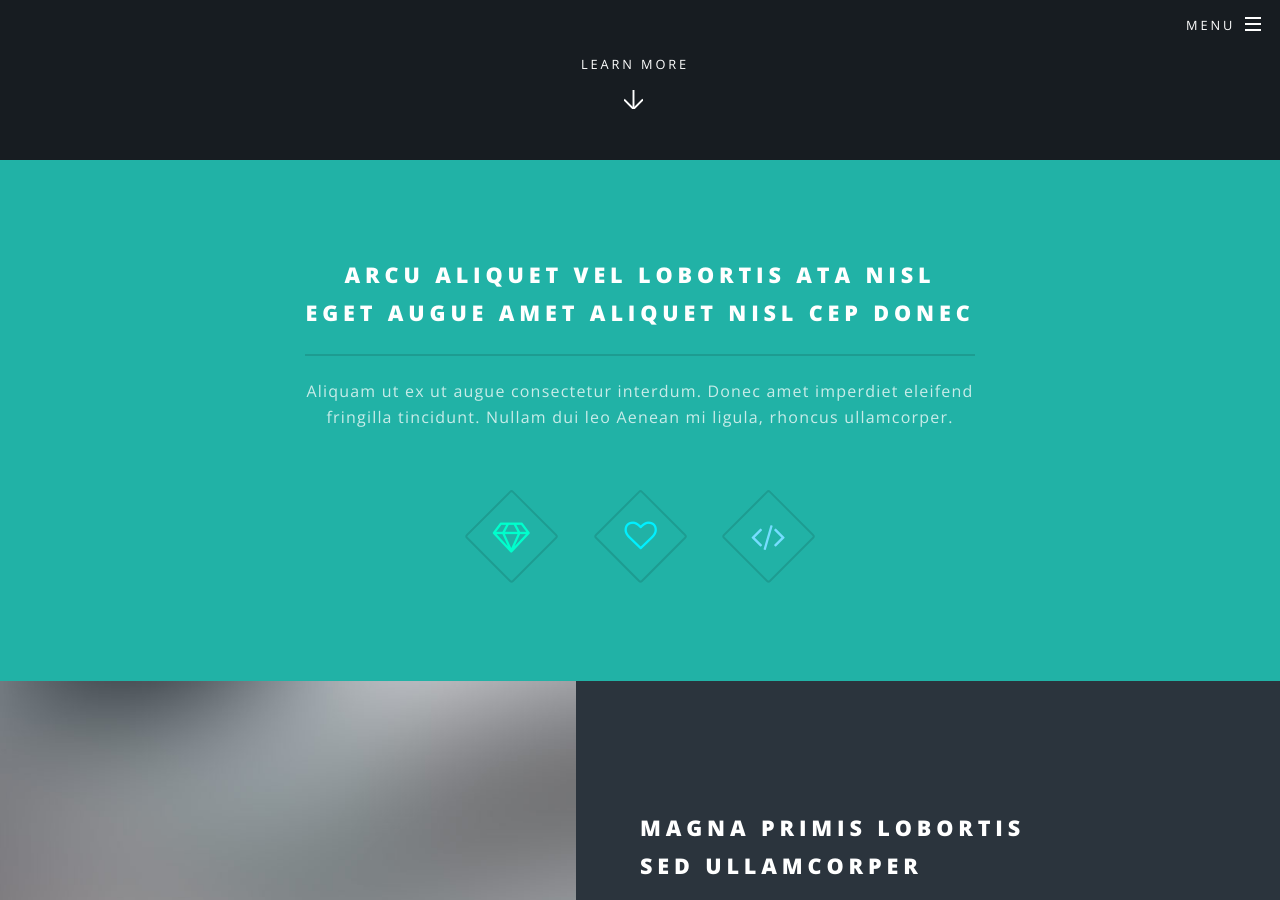
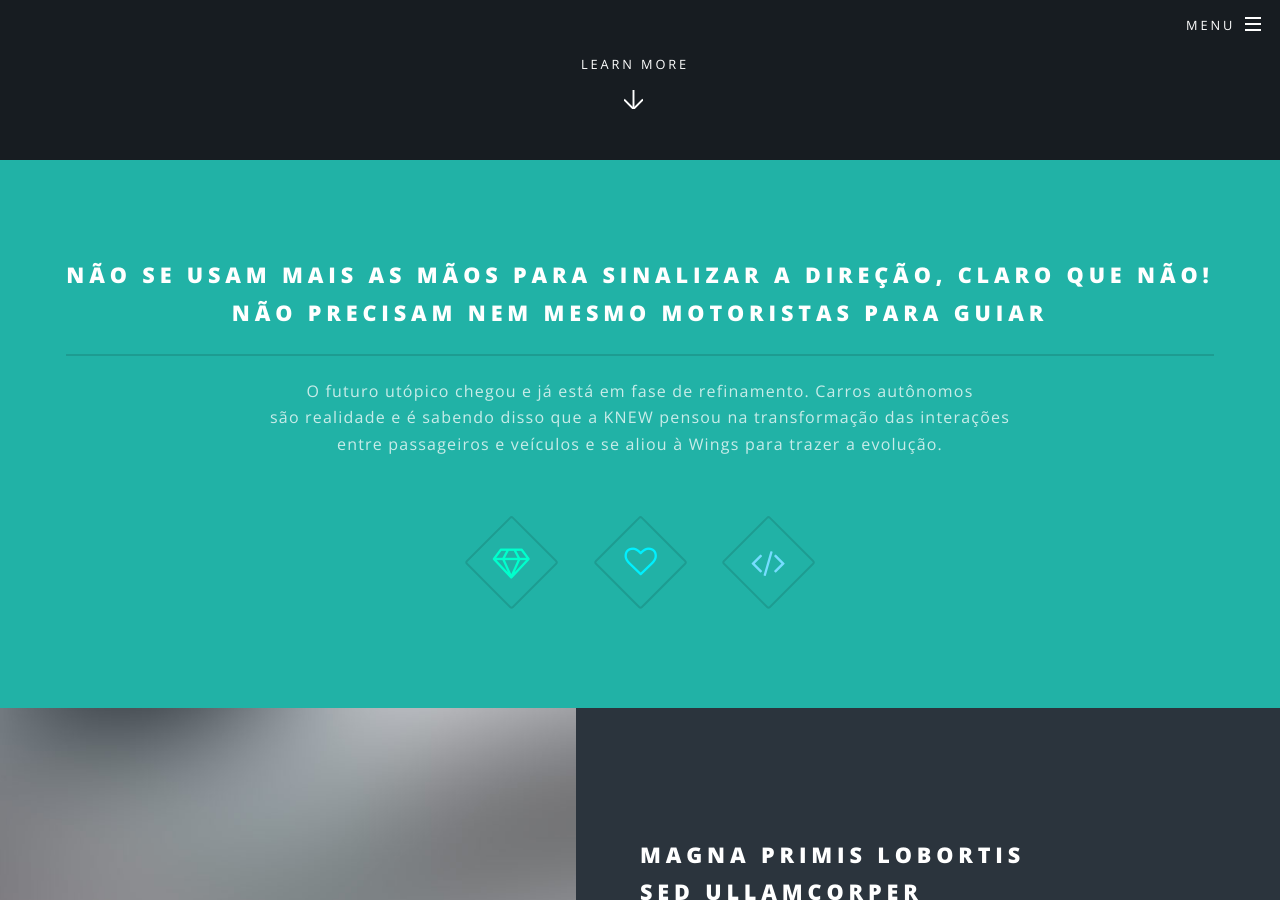
Before and after one commit to GuilhermeAO/startupknew, a Jekyll site: the page built from index.html, in a window 1280 px wide and 900 px high, scrolled down 740 px. Built offline with Jekyll 4.4.1, drawn with Linux system fonts in a browser that asks for light colours.

Commit message:
div class-major->head class"major"(Titulo-Texto)

```diff
--- a/index.html
+++ b/index.html
@@ -17,10 +17,11 @@ layout: landing
 					<section id="one" class="wrapper style1 special">
 						<div class="inner">
 							<header class="major">
-								<h2>Arcu aliquet vel lobortis ata nisl<br />
-								eget augue amet aliquet nisl cep donec</h2>
-								<p>Aliquam ut ex ut augue consectetur interdum. Donec amet imperdiet eleifend<br />
-								fringilla tincidunt. Nullam dui leo Aenean mi ligula, rhoncus ullamcorper.</p>
+								<h2>Não se usam mais as mãos para sinalizar a direção, claro que não!<br />
+								Não precisam nem mesmo motoristas para guiar</h2>
+								<p>O futuro utópico chegou e já está em fase de refinamento. Carros autônomos<br />
+								 são realidade e é sabendo disso que a KNEW pensou na transformação das interações<br />
+								 entre passageiros e veículos e se aliou à Wings para trazer a evolução.</p>
 							</header>
 							<ul class="icons major">
 								<li><span class="icon fa-diamond major style1"><span class="label">Lorem</span></span></li>
```
